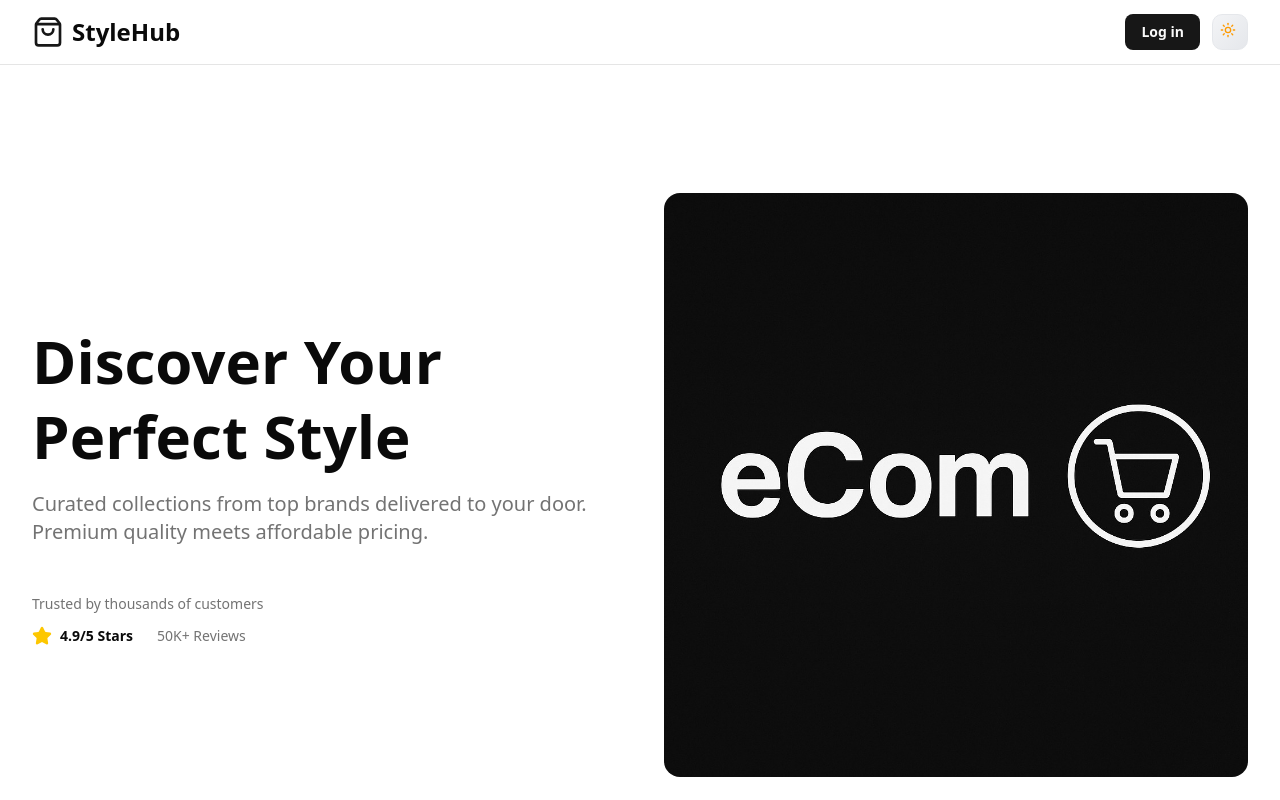
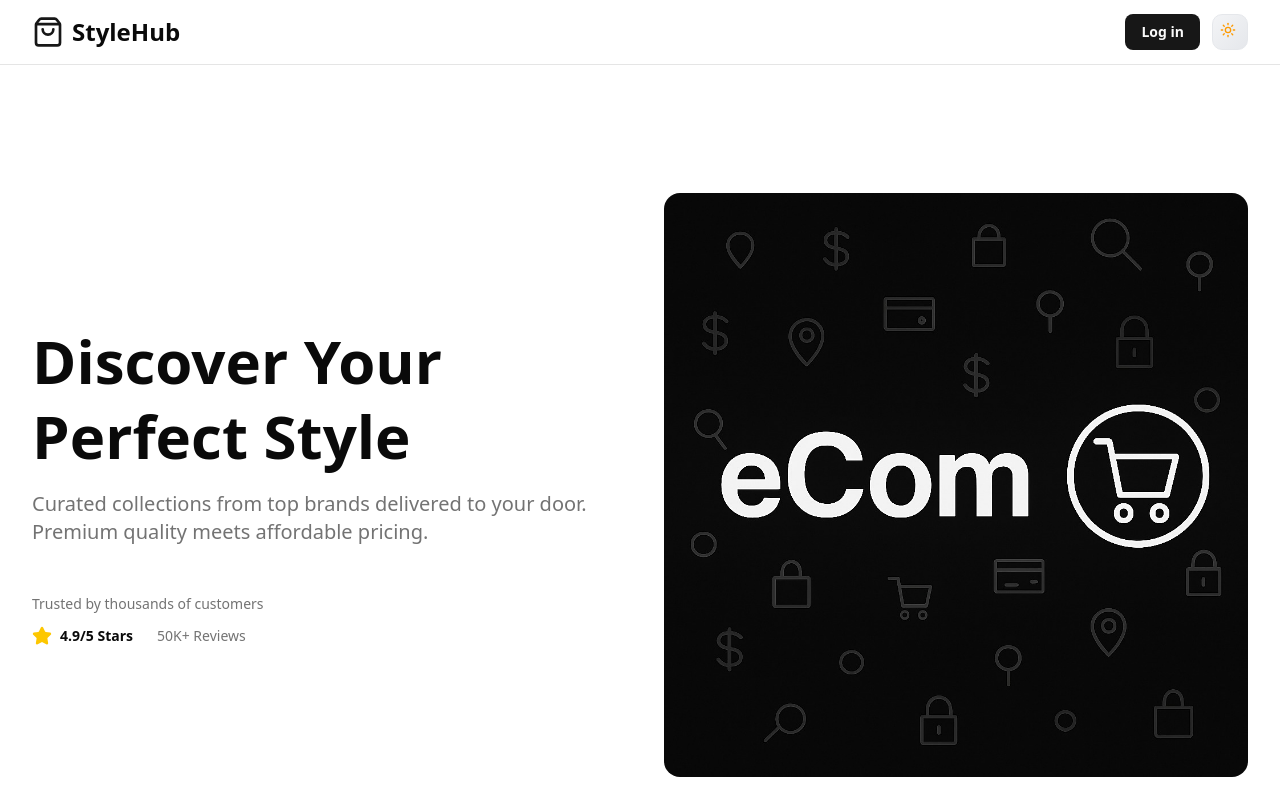
Before and after one commit to momen-x/full_Stack_eCom, a Next.js app: page / in a window 1280 px wide. Shown: the top 800 px of the page. Built offline with nearby package versions, Linux system fonts and the light colour scheme; no server answers.

Commit message:
deploing try ten ++

```diff
--- a/src/app/_Components/layout.tsx
+++ b/src/app/_Components/layout.tsx
@@ -7,7 +7,11 @@ import { Button } from "@/components/ui/button";
 import { ShoppingBag, Star, Zap } from "lucide-react";
 import { ModeToggle } from "@/components/ui/mode-toggle";
 import Fotter from "./Fotter";
-import packgroundImage from "@/app/assets/newBackground.jpg";
+// import packgroundImage from "@/app/assets/newBackground.jpg";
+import bg_dark from "@/app/assets/bg_dark.jpg";
+import bg_light from "@/app/assets/bg_light.jpg";
+import { useTheme } from "next-themes";
+import { useEffect, useState } from "react";
 
 export default function LayoutComponent({
   children,
@@ -15,7 +19,13 @@ export default function LayoutComponent({
   children: React.ReactNode;
 }) {
   const { data: session } = useSession();
+  const { theme } = useTheme();
+  const [mounted, setMounted] = useState(false);
 
+  useEffect(() => {
+    // eslint-disable-next-line react-hooks/set-state-in-effect
+    setMounted(true);
+  }, []);
   if (!session) {
     return (
       <div className="min-h-screen bg-background">
@@ -75,11 +85,19 @@ export default function LayoutComponent({
               </div>
               <div className="hidden md:block">
                 <div className="relative aspect-square bg-linear-to-br from-primary/10 to-accent/10 rounded-2xl overflow-hidden">
-                  <img
-                    src={packgroundImage.src}
-                    alt="Fashion showcase"
-                    className="w-full h-full object-cover"
-                  />
+                  {mounted && theme === "dark" ? (
+                    <img
+                      src={bg_dark.src}
+                      alt="Fashion showcase dark theme"
+                      className="w-full h-full object-cover"
+                    />
+                  ) : (
+                    <img
+                      src={bg_light.src}
+                      alt="Fashion showcase light theme"
+                      className="w-full h-full object-cover"
+                    />
+                  )}
                 </div>
               </div>
             </div>
```
Also changed, not shown: src/app/assets/bg_dark.jpg (added), src/app/assets/bg_light.jpg (added).
